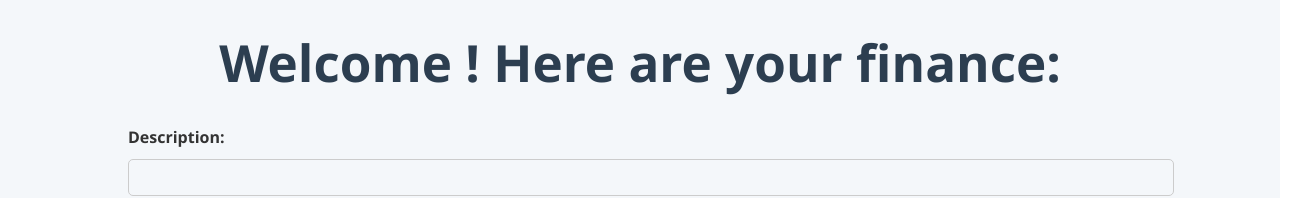
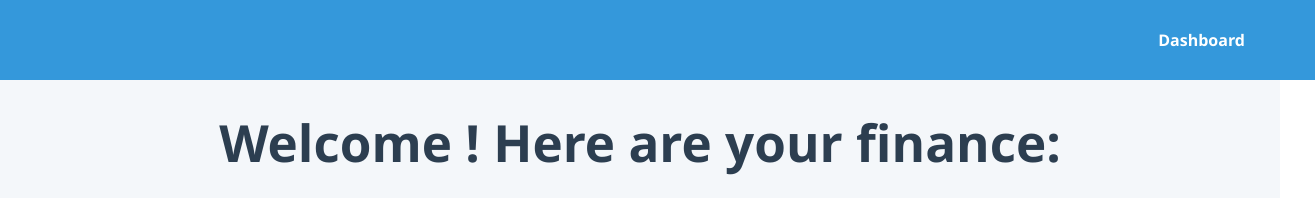
Before and after one commit to skp2811/FinanceTrackerAppWithUserManagement, a React (Vite) app in the folder client/: page / in a window 1280 px wide. Shown: the top 198 px of the page, 1315 px wide, since content can reach past the window. Built offline with nearby package versions, Linux system fonts and the light colour scheme; no server answers.

Commit message:
complete finance dashboard project with Clerk auth, record form, and UI enhancements

```diff
--- a/client/src/App.css
+++ b/client/src/App.css
@@ -41,6 +41,8 @@
   color: #888;
 }
   */
+
+  /* General page styles */
 
   /* General page styles */
 body,
--- a/client/src/App.tsx
+++ b/client/src/App.tsx
@@ -1,13 +1,19 @@
 import "./App.css";
-import { BrowserRouter as Router,Routes,Route} from "react-router-dom";
+import { BrowserRouter as Router,Routes,Route, Link} from "react-router-dom";
 import { Dashboard } from "./pages/dashboard";
 import { Auth } from "./pages/auth";
 import { FinancialRecordsProvider } from "./contexts/financial-record-context";
-
+import { SignedIn, UserButton } from "@clerk/clerk-react";
 function App() {
   return (
   <Router>
     <div className="app-container">
+      <div className="navbar">
+        <Link to="/">Dashboard</Link>
+        <SignedIn>
+          <UserButton showName/>
+        </SignedIn>
+      </div>
       <Routes>
         <Route path="/" element={
           <FinancialRecordsProvider>
--- a/client/src/pages/auth/index.tsx
+++ b/client/src/pages/auth/index.tsx
@@ -3,8 +3,8 @@
     SignedOut,
     SignInButton,
     SignUpButton,
-    UserButton,
 } from "@clerk/clerk-react";
+import { Navigate } from "react-router-dom";
 
 export const Auth = () => {
     return (
@@ -14,7 +14,7 @@
                 <SignInButton mode="modal" />
             </SignedOut>
             <SignedIn>
-                <UserButton />
+                <Navigate to="/" /> // navigate to main page from here
             </SignedIn>
         </div>
     )
```
